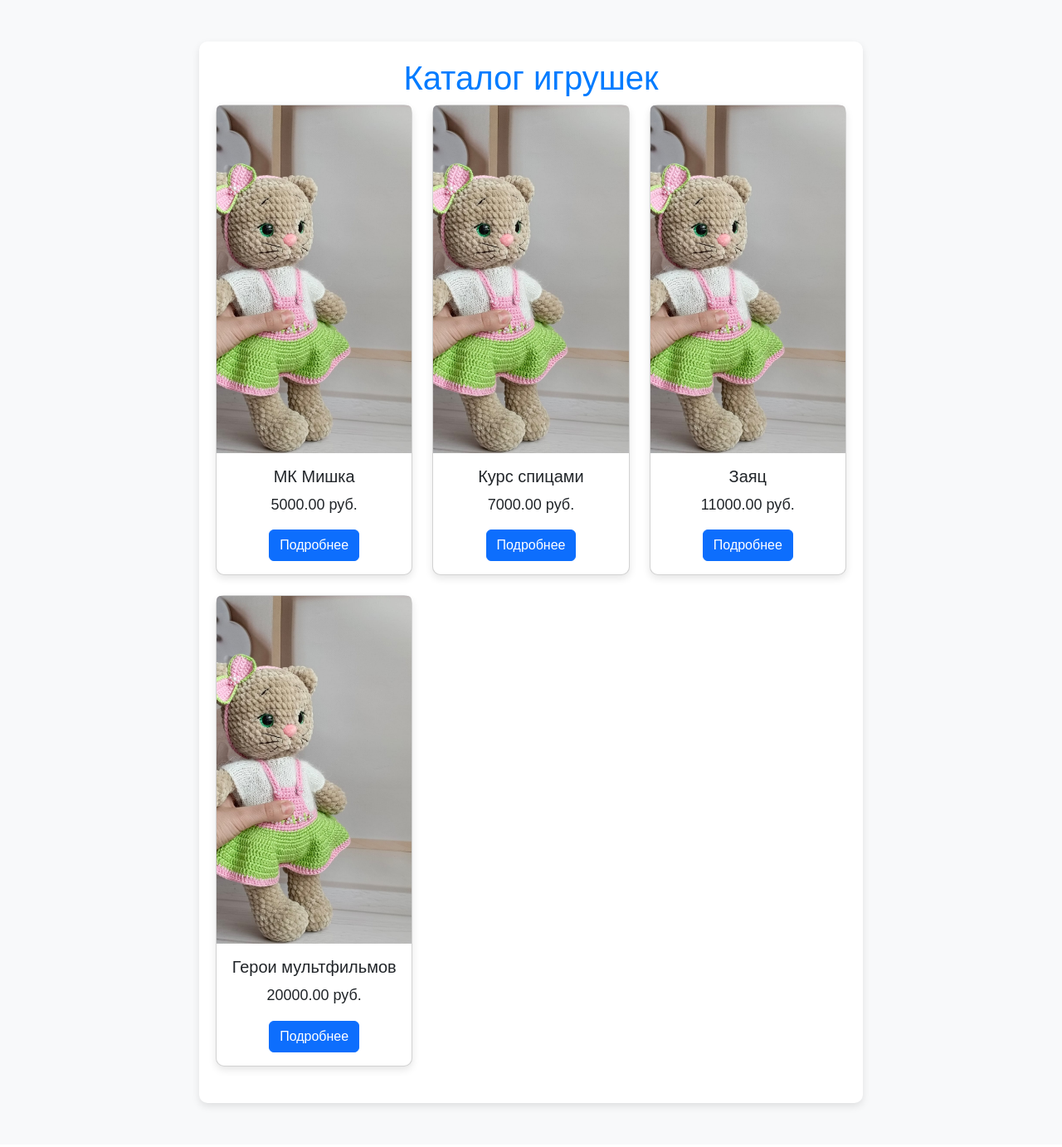
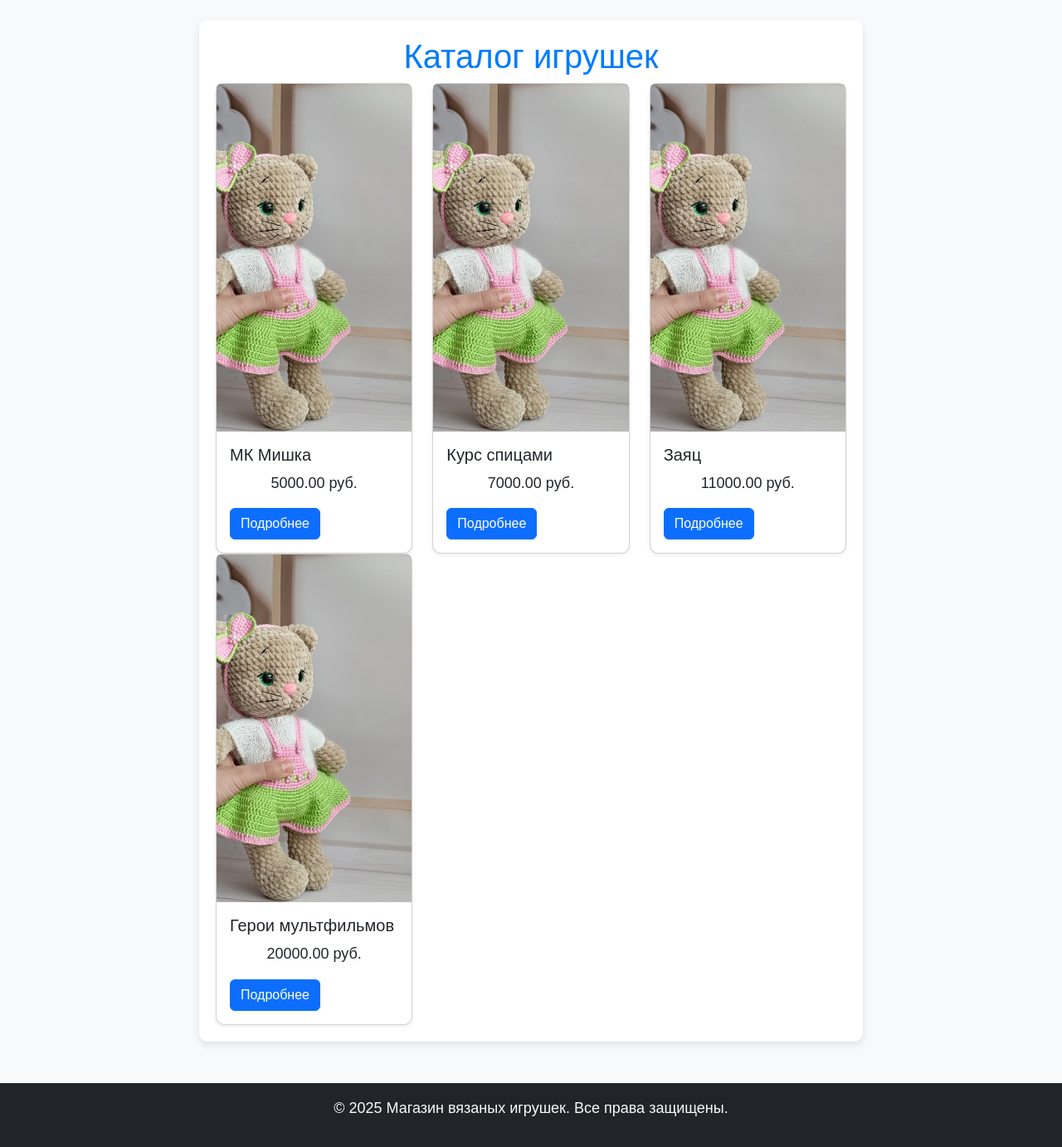
Before and after one commit to Aleksei2705/second_repo, a Django app: page / in a window 1280 px wide. Shown: the part 196-1578 px from the top of the page at 83% size. Before the commit the page ends 1532 px from the top, so only its background shows below. Run offline with Django 5.2, Linux system fonts and the light colour scheme; data comes from the database, SQL or seed files in the repository; both versions use the stored data as it was after the commit.

Commit message:
add права

```diff
--- a/shop/templates/shop/base.html
+++ b/shop/templates/shop/base.html
@@ -7,6 +7,15 @@
     <link href="https://cdn.jsdelivr.net/npm/bootstrap@5.3.0/dist/css/bootstrap.min.css" rel="stylesheet">
     <link rel="stylesheet" href="/static/css/style.css">
 </head>
+
+
+
+
+<!-- Bootstrap JS -->
+<script src="https://cdn.jsdelivr.net/npm/bootstrap@5.3.2/dist/js/bootstrap.bundle.min.js"></script>
+
+
+
 <body>
     <nav class="navbar navbar-expand-lg navbar-dark bg-primary">
     <div class="container">
@@ -35,5 +44,10 @@
     {% endif %}
 
     {% block content %}{% endblock %}
+
+    <footer class="bg-dark text-light text-center p-3 mt-5">
+    <p>© 2025 Магазин вязаных игрушек. Все права защищены.</p>
+    </footer>
+
 </body>
 </html>
--- a/shop/templates/shop/product_list.html
+++ b/shop/templates/shop/product_list.html
@@ -10,16 +10,16 @@
 </head>
 <body>
 {% block content %}
-<div class="container">
+<div class="container mt-4">
     <h1 class="text-center">Каталог игрушек</h1>
     <div class="row">
         {% for product in products %}
-        <div class="col-md-4 mb-4">
-            <div class="card h-100">
+        <div class="col-md-4">
+            <div class="card shadow-sm">
 
-                <img src="{% if product.image %}{{ product.image.url }}{% else %}/static/images/no-image.png
-		{% endif %}"class="card-img-top"alt="{{ product.name }}">
-                <div class="card-body text-center">
+                    <img src="{% if product.image %}{{ product.image.url }}{% else %}/static/images/no-image.png
+		    {% endif %}"class="card-img-top"alt="{{ product.name }}">
+                    <div class="card-body">
                     <h5 class="card-title">{{ product.name }}</h5>
                     <p class="card-text">{{ product.price }} руб.</p>
                     <a href="{% url 'product_detail' product.pk %}" class="btn btn-primary">Подробнее</a>
```
Also changed, not shown: db.sqlite3.
